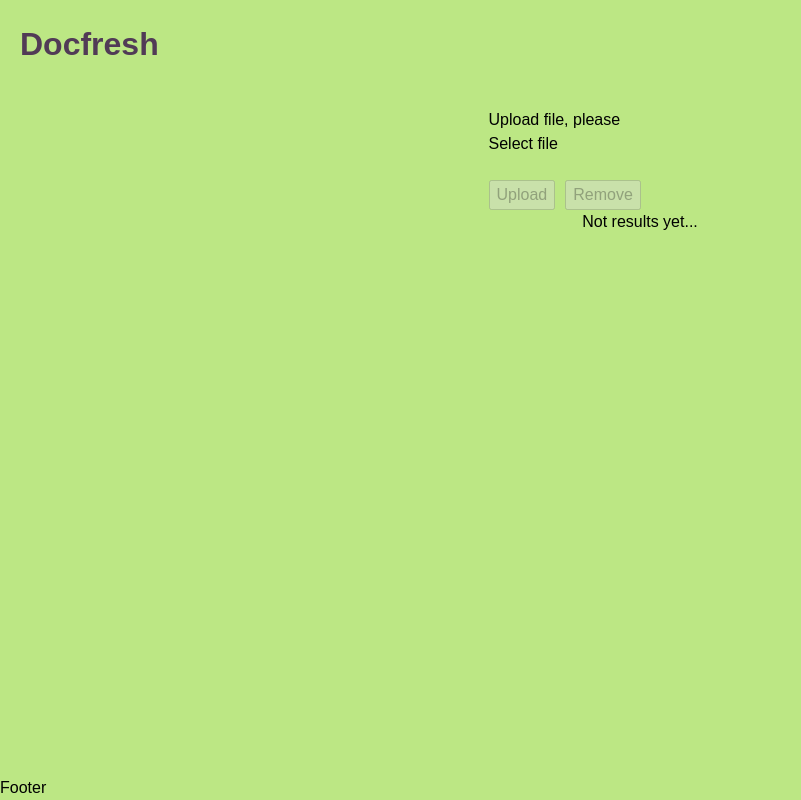
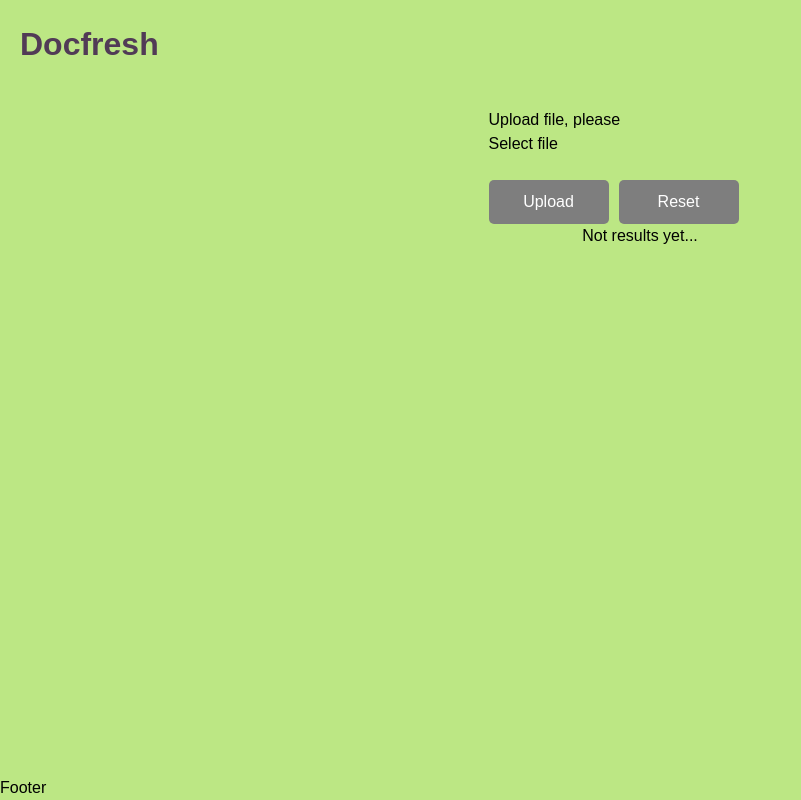
Before and after one commit to yurirodnov/doc-fresh, a React (Vite) app in the folder front/: page / in a window 1280 px wide. Shown: the whole page, without its empty margins (0-801 px from the left). Built offline with nearby package versions, Linux system fonts and the light colour scheme.

Commit message:
color buttons

```diff
--- a/front/src/components/button/Button.module.css
+++ b/front/src/components/button/Button.module.css
@@ -0,0 +1,29 @@
+.button {
+  padding: 10px;
+  border-radius: 5px;
+  border: none;
+  width: 120px;
+}
+
+.button:hover {
+  cursor: pointer;
+}
+
+.primary {
+  background-color: var(--pacific-cyan);
+  color: #fff;
+}
+
+.accent {
+  background-color: var(--vintage-grape);
+  color: #fff;
+}
+
+.disabled {
+  background-color: #7e7e7e;
+  color: #fff;
+}
+
+.disabled:hover {
+  cursor: default;
+}
--- a/front/src/components/button/Button.tsx
+++ b/front/src/components/button/Button.tsx
@@ -9,12 +9,20 @@ interface ButtonProps {
   variant?: ButtonVariant;
   type: ButtonType;
   disabled: boolean;
+  className: string;
   onClick?: () => void;
 }
 
-export const Button = ({ title, variant, type, disabled, onClick }: ButtonProps) => {
+export const Button = ({ title, variant, type, disabled, className, onClick }: ButtonProps) => {
   return (
-    <button type={type} disabled={disabled} onClick={onClick}>
+    <button
+      type={type}
+      disabled={disabled}
+      onClick={onClick}
+      className={[styles.button, styles[variant as keyof typeof styles], disabled && styles.disabled, className]
+        .filter(Boolean)
+        .join(" ")}
+    >
       {title}
     </button>
   );
--- a/front/src/components/file-upload-form/FileUploadForm.module.css
+++ b/front/src/components/file-upload-form/FileUploadForm.module.css
@@ -5,10 +5,10 @@
 
 .inputLabel {
   display: flex;
-  gap: 10px;
+  gap: 20px;
 }
 
-.label:hover {
+.inputLabel:hover {
   cursor: pointer;
 }
 
--- a/front/src/components/file-upload-form/FileUploadForm.tsx
+++ b/front/src/components/file-upload-form/FileUploadForm.tsx
@@ -85,8 +85,15 @@ export const FileUploadForm = ({ onReportUpload }: FileUploadFormProps) => {
           className={styles.input}
         />
         <div className={styles.formButtons}>
-          <Button title={"Upload"} type="submit" disabled={!file || loading} />
-          <Button title="Remove" type="button" disabled={!file || loading} onClick={handleRemove} />
+          <Button title="Upload" type="submit" disabled={!file || loading} variant="primary" className="button" />
+          <Button
+            title="Reset"
+            type="button"
+            disabled={!file || loading}
+            onClick={handleRemove}
+            variant="accent"
+            className="button"
+          />
         </div>
       </form>
     </div>
```
